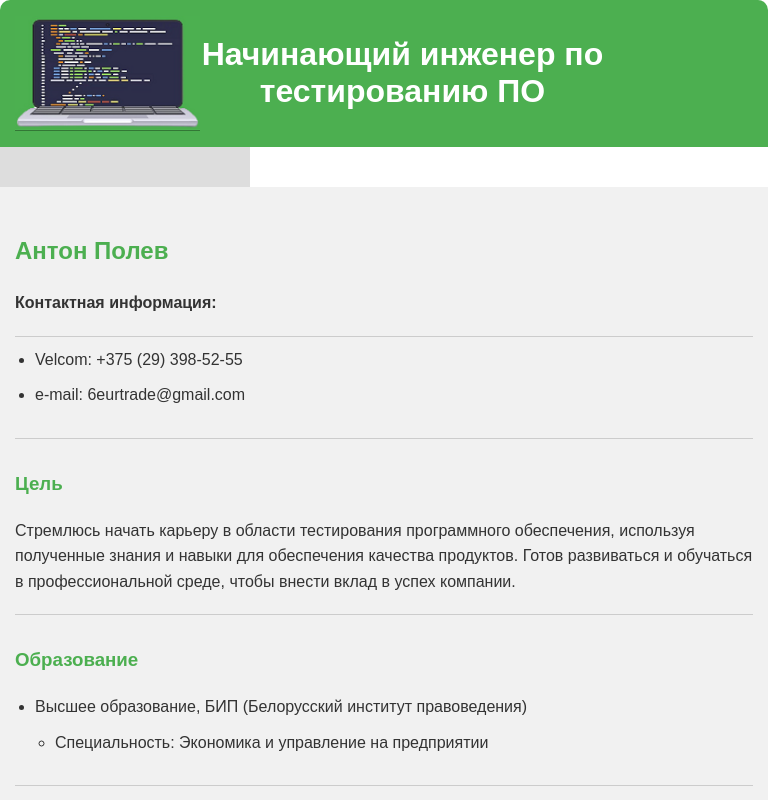
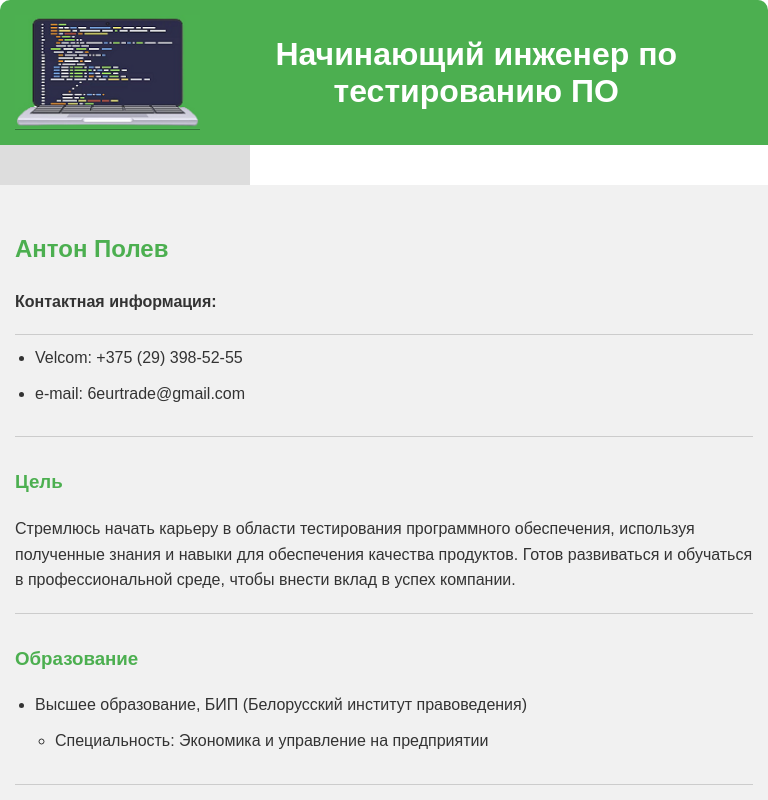
Before and after one commit to Anton-Polev/my_list, a plain HTML site: page index.html in a window 768 px wide. Shown: the top 800 px of the page. Drawn offline with Linux system fonts and the light colour scheme.

Commit message:
Add files via upload

```diff
--- a/styles.css
+++ b/styles.css
@@ -144,6 +144,7 @@ footer {
 
     .site-title {
         text-align: center; /* Выравнивание влево для мобильных устройств */
+        padding: 0;
         margin: 0;
         /* padding-right: 5%; Уменьшите отступ справа */
         /* margin-right: 5%; Уменьшите правый отступ */
@@ -190,8 +191,10 @@ footer {
 
     .site-title {
         text-align: center; /* Выравнивание влево для планшетов */
-        padding-right: 10%; /* Уменьшите отступ справа */
-        margin-right: 10%; /* Уменьшите правый отступ */
+        padding: 0;
+        margin: 0;
+        /* padding-right: 10%; Уменьшите отступ справа */
+        /* margin-right: 10%; Уменьшите правый отступ */
     }
 
     main {
```
